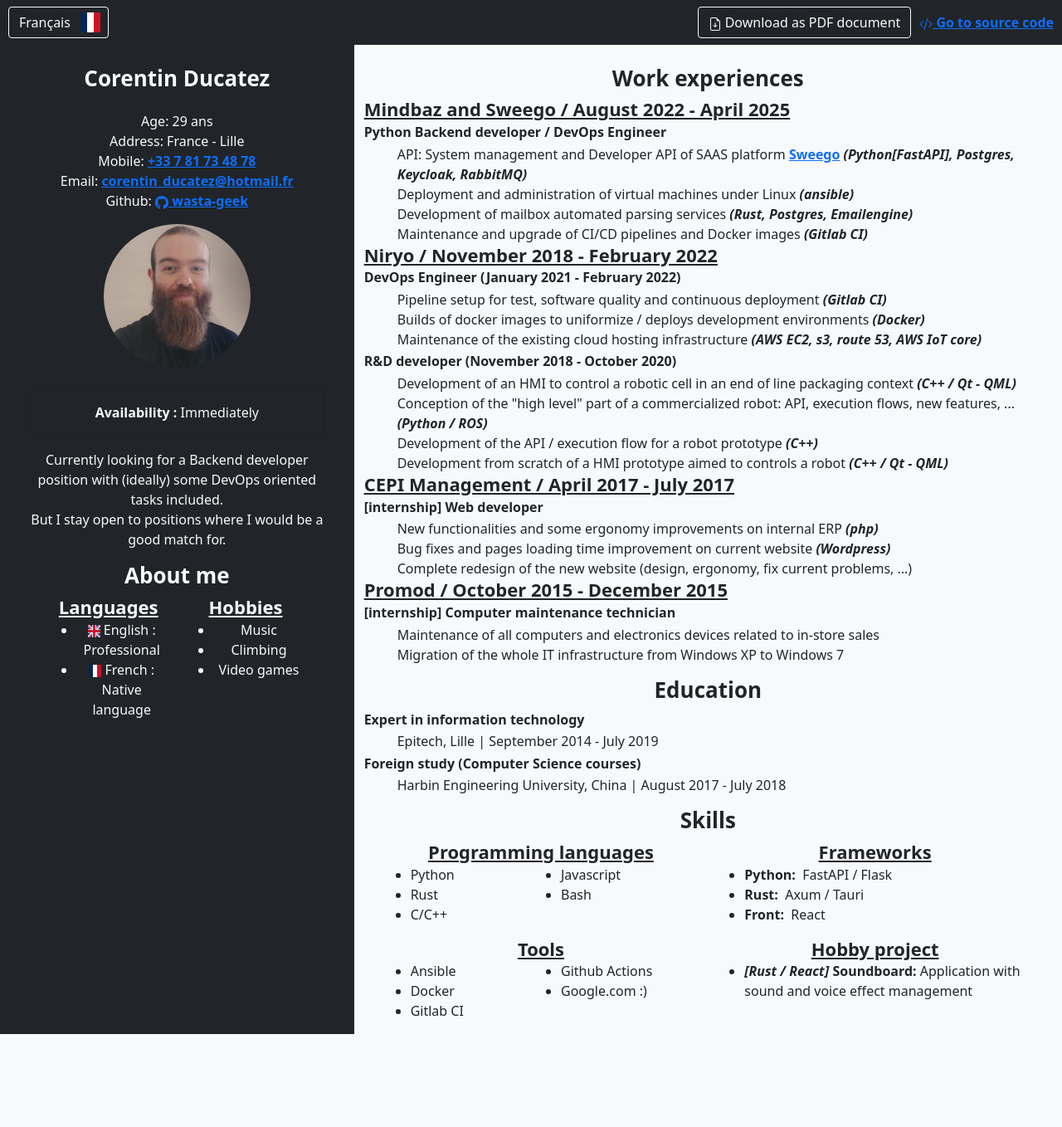
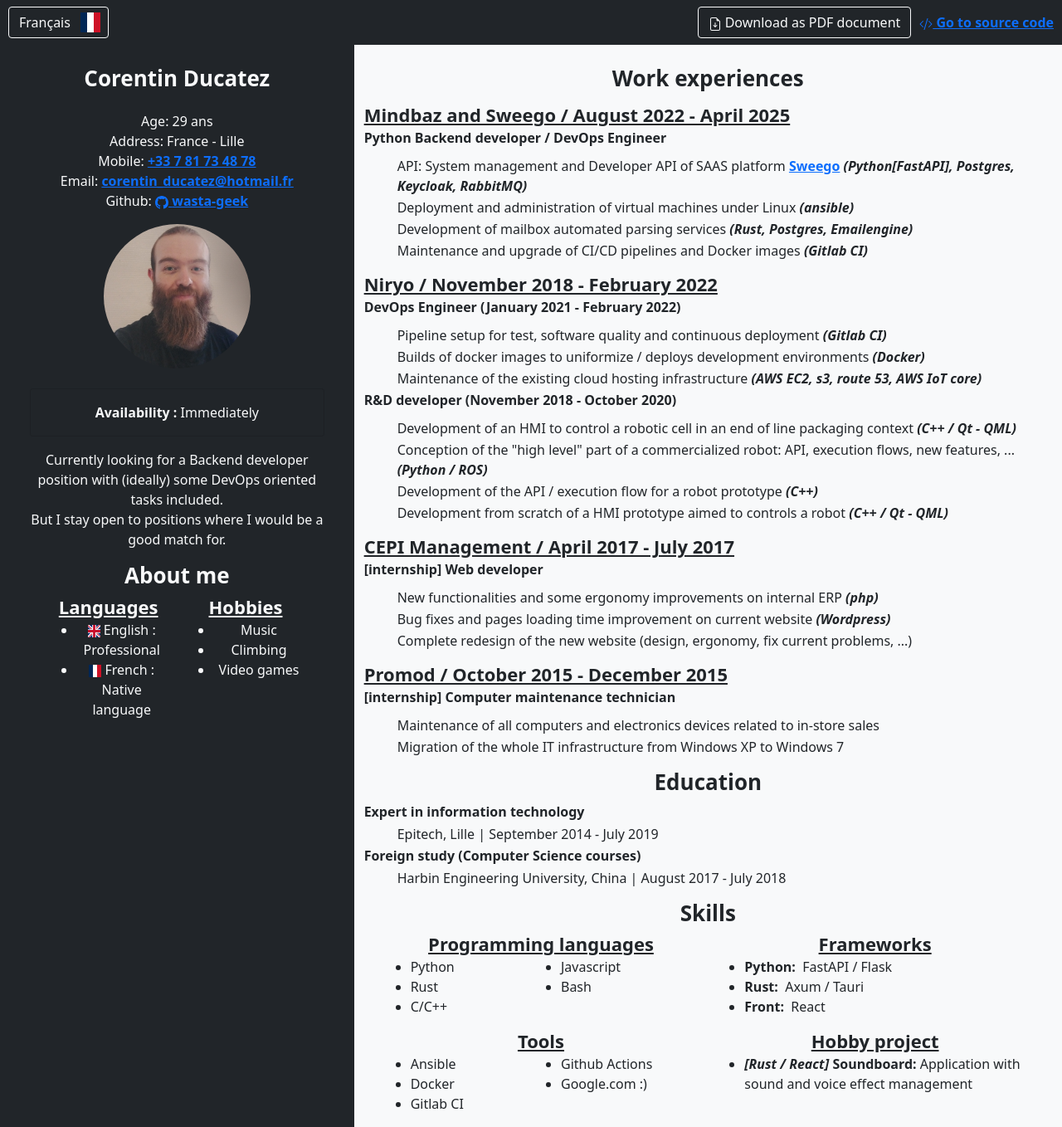
Before and after one commit to Wasta-Geek/curriculum-vitae, a Jekyll site: the page built from docs/en/index.markdown, in a window 1280 px wide. Shown: the whole page at 83% size. Built offline with Jekyll 4.4.1, drawn with Linux system fonts in a browser that asks for light colours; before the commit the page ends 1246 px from its top, so only the background shows below that.

Commit message:
Increase work experience readibility (add margin between paragraphs)

```diff
--- a/docs/_includes/work_experiences.html
+++ b/docs/_includes/work_experiences.html
@@ -5,13 +5,13 @@
 {%- for work_entity in site.data.work_experiences["content"] -%}
 {%- assign company_name = work_entity[0] -%}
 {%- assign company_object = work_entity[1] -%}
-<div class="{% if company_object.print == false %}d-print-none{% endif %}">
+<div class="{% if company_object.print == false %}d-print-none{% endif %}" style="margin-top: 15px;">
     <h3>{{ company_object.title[language] }}</h3>
     <dl>
         {%- for work_subpart in company_object.description[language] -%}
-        <dt>{{ work_subpart.job_title }}</dt>
+        <dt style="margin-bottom: 10px">{{ work_subpart.job_title }}</dt>
         {%- for description_line in work_subpart.description -%}
-        <dd>{{ description_line }}</dd>
+        <dd style="margin-bottom: 2px">{{ description_line }}</dd>
         {%- endfor -%}
         {%- endfor -%}
     </dl>
```
